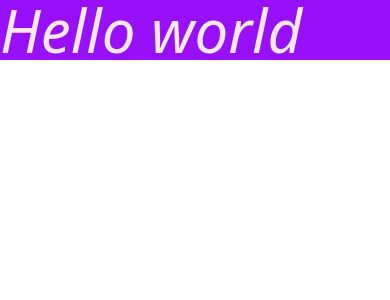
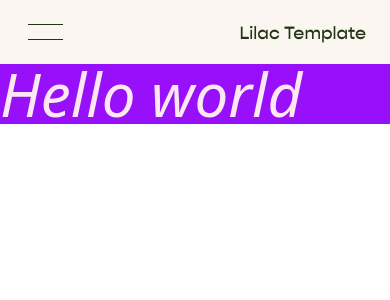
Before and after one commit to Sufalthakre18/growmytherapy-frontend-internship-assignment, a Next.js app: page / in a window 390 px wide. Shown: the top 300 px of the page. Built offline with nearby package versions, Linux system fonts and the light colour scheme.

Commit message:
add responsive header and gopher font

```diff
--- /dev/null
+++ b/src/app/fonts.js
@@ -0,0 +1,12 @@
+import localFont from 'next/font/local'
+
+export const gopher = localFont({
+  src: [
+    {
+      path: '../../public/fonts/fonnts.com-Gopher_Medium.otf',
+      weight: '400',
+      style: 'normal',
+    },
+  ],
+  variable: '--font-gopher',
+})
--- a/src/app/globals.css
+++ b/src/app/globals.css
@@ -1 +1,15 @@
 @import "tailwindcss";
+
+@theme {
+  --font-gopher: var(--font-gopher);
+}
+
+@layer components {
+  .logo-text {
+    font-family: var(--font-gopher);
+    font-weight: 500;
+    font-size: 17px;
+    line-height: 21px;
+    color: #223614;
+  }
+}
--- a/src/app/layout.tsx
+++ b/src/app/layout.tsx
@@ -1,3 +1,4 @@
+import { gopher } from './fonts'
 import "./globals.css";
 
 export default function RootLayout({
@@ -6,7 +7,7 @@ export default function RootLayout({
   children: React.ReactNode;
 }>) {
   return (
-    <html lang="en">
+    <html lang="en" className={gopher.variable}>
       <body>
         {children}
       </body>
--- a/src/app/page.tsx
+++ b/src/app/page.tsx
@@ -1,8 +1,10 @@
+import Header from "@/components/Navbar";
 import Image from "next/image";
 
 export default function Home() {
   return (
     <>
+    <Header />
     <h1 className="italic text-6xl bg-purple-600 text-pink-100">Hello world</h1>
     </>
   );
--- /dev/null
+++ b/src/components/Navbar.tsx
@@ -0,0 +1,84 @@
+'use client'
+
+import { useState } from 'react'
+import Link from 'next/link'
+
+export default function Header() {
+    const [open, setOpen] = useState(false)
+
+    return (
+        <header className="w-full relative bg-[#fbf6f1] z-2">
+            <div className="max-w-7xl mx-auto px-6 py-4 flex items-center justify-between">
+
+                <button
+                    onClick={() => setOpen(!open)}
+                    aria-label={open ? 'Close menu' : 'Open menu'}
+                    className="md:hidden relative z-10 h-8 w-8 flex items-center justify-center"
+                >
+                    <span className="sr-only">{open ? 'Close Menu' : 'Open Menu'}</span>
+
+                    <div className="relative w-6 h-4">
+                        <span
+                            className={`absolute left-0   bg-[#223614] transition-transform duration-400
+        ${open ? 'top-1/2 rotate-45 h-[0.8px] w-7.25' : 'w-8.75 top-0 h-[0.8px]'}`}
+                        />
+                        <span
+                            className={`hidden absolute left-0 w-full bg-[#223614] transition-opacity duration-400
+        ${open ? 'opacity-0' : 'top-1/2 -translate-y-1/2'}`}
+                        />
+                        <span
+                            className={`absolute left-0  bg-[#223614] transition-transform duration-400
+        ${open ? 'top-1/2 -rotate-45 h-[0.8px] w-7.25' : 'w-8.75 bottom-0 h-[1.5px]'}`}
+                        />
+                    </div>
+                </button>
+
+                {/* Logo */}
+
+                <Link
+                    href="/"
+                    className="logo-text z-2 font-medium leading-5.25 text-[18px]  md:text-[32px] md:leading-9.5 text-[#223614]"
+                >
+                    Lilac Template
+                </Link>
+
+                {/* Desktop Nav */}
+                <nav className="hidden md:flex items-center gap-10 text-sm ">
+                    <Link href="/blog" className="logo-text font-normal text-[19px] leading-7.75 text-[#223614] hover:opacity-60 transition-all duration-300 ease-in">
+                        Blog
+                    </Link>
+                    <Link href="/contact" className="logo-text font-normal text-[19px] leading-7.75 text-[#223614] hover:opacity-60 transition-all duration-300 ease-in">
+                        Contact
+                    </Link>
+                </nav>
+
+
+            </div>
+
+            {/* Mobile Menu Overlay */}
+            <div className={`fixed inset-0  flex flex-col transition-all duration-500 ease-in-out ${open ? 'translate-y-0 opacity-100 bg-[#fbf6f1]' : 'translate-y-10 opacity-0 pointer-events-none bg-transparent'}`}>
+                {/* Top spacing (matches Squarespace header offset) */}
+                <div className="h-24" />
+
+                {/* Menu content */}
+                <div className={`
+        flex-1 flex flex-col items-center justify-center
+        font-gopher font-medium
+        text-[21.5px] leading-[21.5px]
+        text-[#223614]
+        text-center `}>
+                    <nav className="flex flex-col gap-10">
+                        <Link href="/blog" onClick={() => setOpen(false)} className='logo-text font-light leading-8.5 text-[34px] text-[#223614]'>
+                            Blog
+                        </Link>
+
+                        <Link href="/contact" onClick={() => setOpen(false)} className='logo-text font-light leading-8.5 text-[34px] text-[#223614]'>
+                            Contact
+                        </Link>
+                    </nav>
+                </div>
+            </div>
+
+        </header>
+    )
+}
```
Also changed, not shown: public/fonts/Gopher-Medium.woff2 (added), public/fonts/fonnts.com-Gopher_Medium.otf (added).
